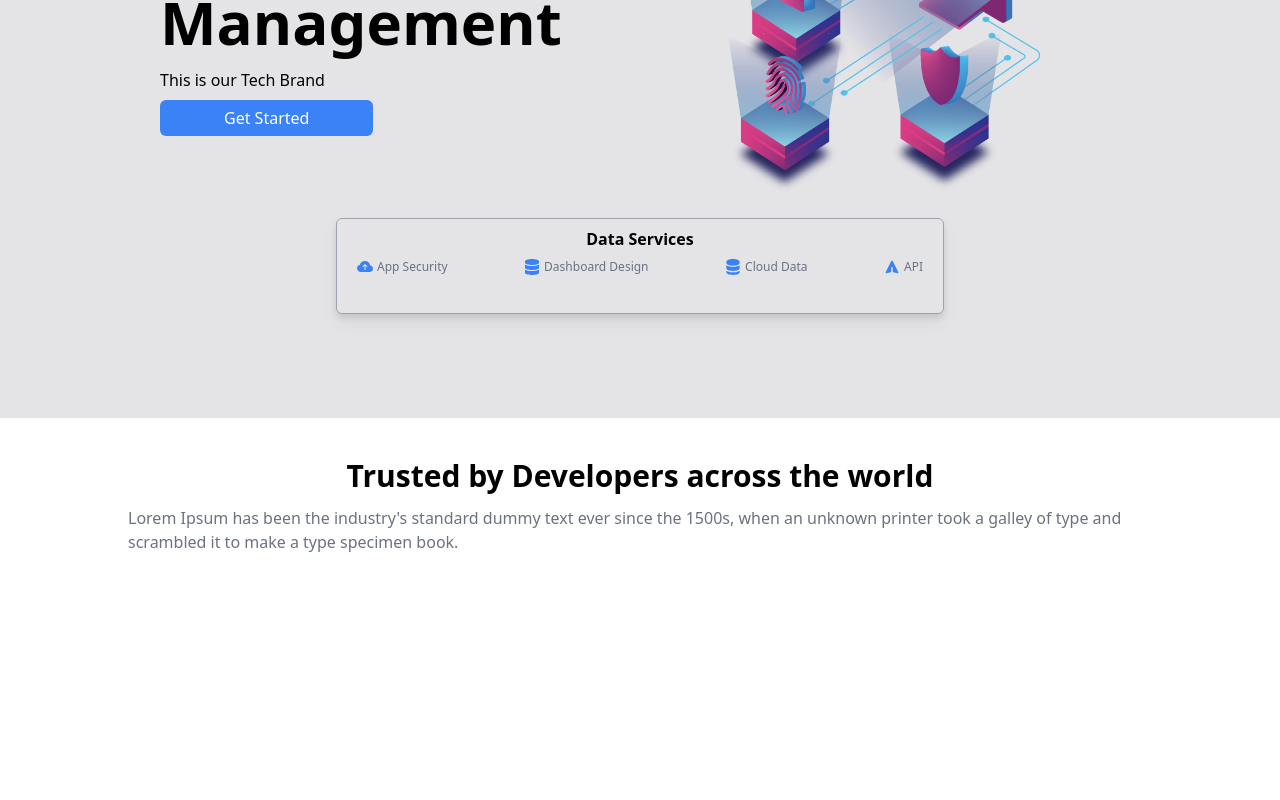
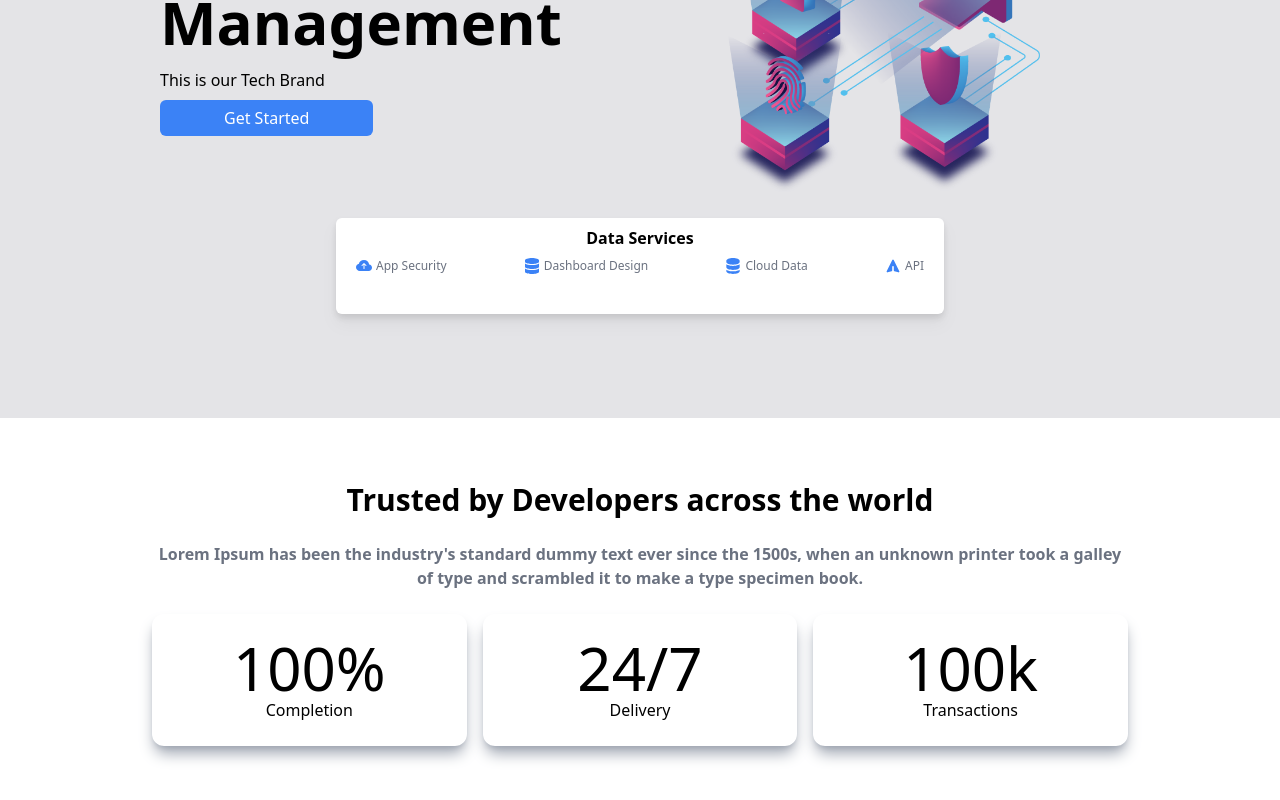
Before and after one commit to codefromahmad/cloud-store-react, a React (Create React App) app: page / in a window 1280 px wide. Shown: the part 382-1182 px from the top of the page. Before the commit the page ends 988 px from the top, so only its background shows below. Built offline with nearby package versions, Linux system fonts and the light colour scheme.

Commit message:
About Page completed

```diff
--- a/src/components/About.jsx
+++ b/src/components/About.jsx
@@ -19,17 +19,22 @@ const About = () => {
     },
   ];
   return (
-    <div className="">
-      <div className="w-full py-10 max-w-screen-lg mx-auto">
-        <p className="text-3xl font-bold text-center">
-          Trusted by Developers across the world
-        </p>
-        <p className="py-3 text-gray-500">
-          Lorem Ipsum has been the industry's standard dummy text ever since the
-          1500s, when an unknown printer took a galley of type and scrambled it
-          to make a type specimen book.
-        </p>
-        <div className="grid"></div>
+    <div className="w-full py-16 max-w-screen-lg mx-auto">
+      <p className="text-3xl font-bold text-center">
+        Trusted by Developers across the world
+      </p>
+      <p className="py-6 text-gray-500 mx-6 text-center font-semibold">
+        Lorem Ipsum has been the industry's standard dummy text ever since the
+        1500s, when an unknown printer took a galley of type and scrambled it to
+        make a type specimen book.
+      </p>
+      <div className="grid grid-cols-3 gap-4 mx-6 sm:grid-flow-row grid-flow-col">
+        {blocks.map(({ id, num, text }) => (
+          <div key={id} className="shadow-lg py-6 rounded-xl shadow-gray-400">
+            <p className="text-center text-4xl md:text-6xl">{num}</p>
+            <p className="text-center">{text}</p>
+          </div>
+        ))}
       </div>
     </div>
   );
--- a/src/components/NavBar.jsx
+++ b/src/components/NavBar.jsx
@@ -69,7 +69,7 @@ const NavBar = () => {
           />
         )}
         {nav && (
-          <div className="z-10 absolute top-20 right-0 w-full bg-zinc-300">
+          <div className="absolute z-99 top-20 right-0 w-full bg-zinc-300">
             <ul className="flex flex-col items-center w-full justify-center">
               {links.map(({ id, name, link }) => (
                 <li
--- a/src/components/Widget.jsx
+++ b/src/components/Widget.jsx
@@ -27,7 +27,7 @@ const Widget = () => {
     },
   ];
   return (
-    <div className="absolute self-center border-[1px] px-3 z-5 border-gray-400 bottom-[13%] left-0 right-0 lg:right-[25%] lg:left-[25%] md:right-[20%] md:left-[20%] sm:right-[12%] sm:left-[12%] mx-4 h-24 rounded-md bg-zinc-200 drop-shadow-lg">
+    <div className="absolute z-0 self-center px-3 bottom-[13%] left-0 right-0 lg:right-[25%] lg:left-[25%] md:right-[20%] md:left-[20%] sm:right-[12%] sm:left-[12%] mx-4 h-24 rounded-md bg-white drop-shadow-lg shadow-white">
       <div className="sm:max-w-screen-sm">
         <div className="py-2">
           <p className="text-center font-bold">Data Services</p>
```
